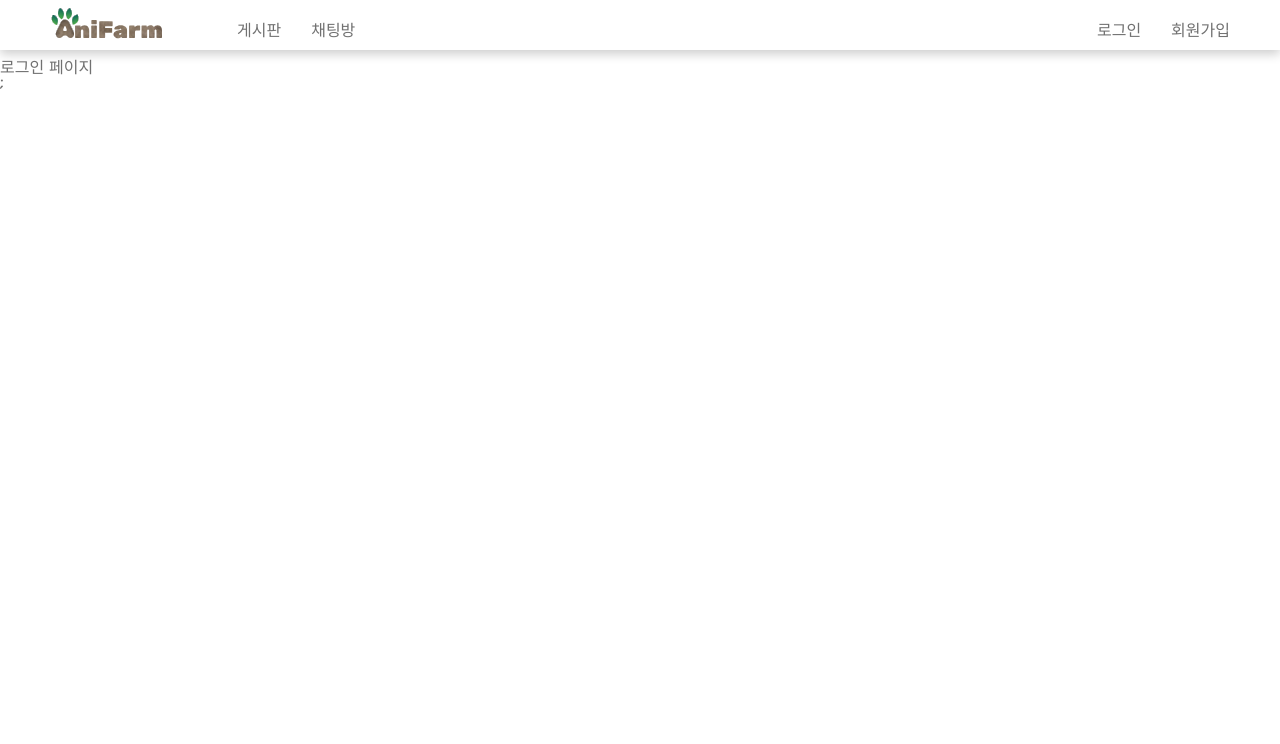
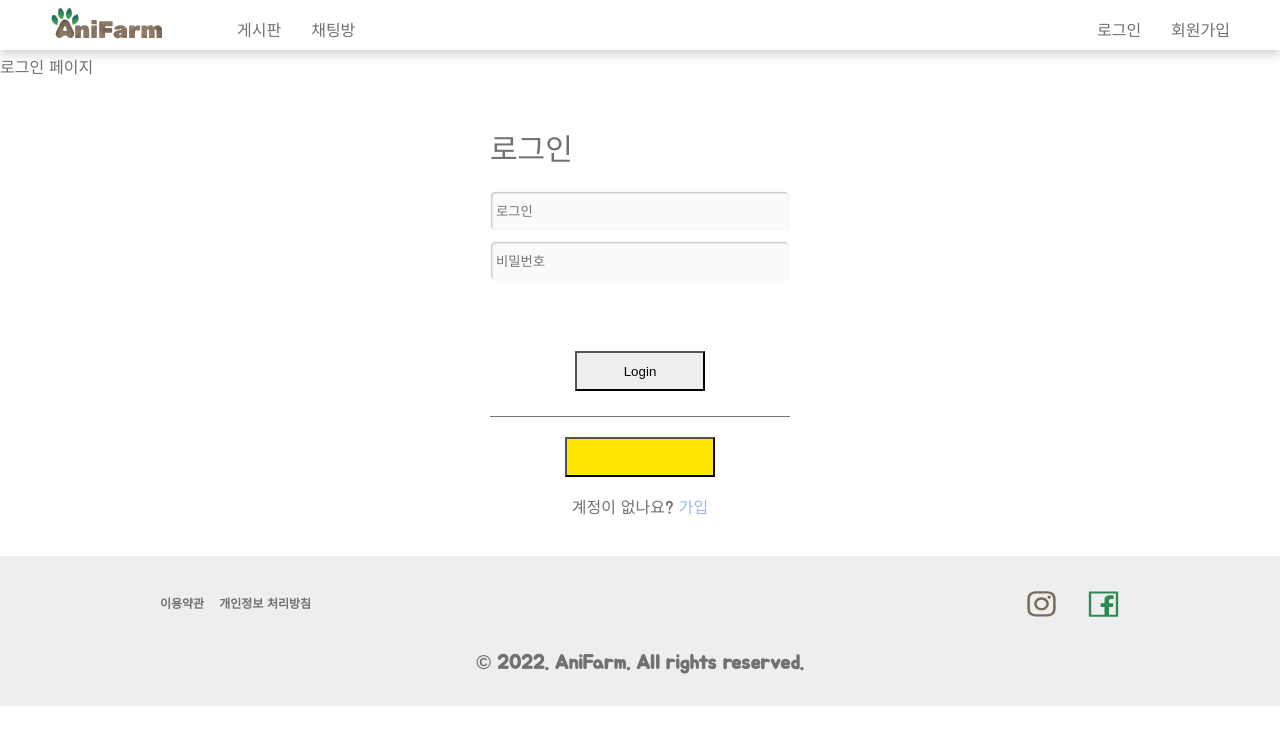
Before and after one commit to Ani-Farm/Ani-Farm-frontend, a React (Create React App) app: page /login in a window 1280 px wide. Shown: the top 744 px of the page. Built offline with nearby package versions, Linux system fonts and the light colour scheme.

Commit message:
login page

```diff
--- a/src/pages/login/index.tsx
+++ b/src/pages/login/index.tsx
@@ -1,11 +1,31 @@
 import React from "react";
+import { Link } from "react-router-dom";
+import Footer from "../../components/footer";
 import Navbar from "../../components/navbar";
+import * as S from "./styles";
 
 const LoginPage = () => {
   return (
     <>
       <Navbar />
-      <div style={{ marginTop: "60px" }}>로그인 페이지</div>;
+      <div style={{ marginTop: "60px" }}>로그인 페이지</div>
+      <S.Container>
+        <S.LoginTitle>로그인</S.LoginTitle>
+        <S.LoginContainer>
+          <S.LoginBox>
+            <S.LoginInput></S.LoginInput>
+            <S.PasswordInput></S.PasswordInput>
+          </S.LoginBox>
+          <S.LoginBtn>Login</S.LoginBtn>
+        </S.LoginContainer>
+        <S.SnsAndSignUpContainer>
+          <S.SnsSignUpBtn></S.SnsSignUpBtn>
+          <S.SignUpAnchor>
+            계정이 없나요? <Link to="/signup">가입</Link>
+          </S.SignUpAnchor>
+        </S.SnsAndSignUpContainer>
+      </S.Container>
+      <Footer />
     </>
   );
 };
--- a/src/pages/login/styles.tsx
+++ b/src/pages/login/styles.tsx
@@ -1 +1,91 @@
 import styled from "styled-components";
+
+export const Container = styled.div`
+  display: flex;
+  flex-direction: column;
+  align-items: center;
+  justify-content: space-between;
+  height: 380px;
+  width: 65%;
+  max-width: 300px;
+  margin: 0 auto;
+  margin-bottom: 40px;
+  margin-top: 60px;
+`;
+
+export const LoginTitle = styled.div`
+  font-size: 30px;
+  align-self: flex-start;
+`;
+
+export const LoginContainer = styled.div`
+  display: flex;
+  flex-direction: column;
+  justify-content: space-between;
+  align-items: center;
+  background-color: #ffffff;
+  width: 100%;
+  height: 200px;
+`;
+
+export const LoginBox = styled.div`
+  display: flex;
+  width: 100%;
+  flex-direction: column;
+  height: 90px;
+  justify-content: space-between;
+`;
+
+export const LoginInput = styled.input.attrs({ placeholder: "로그인" })`
+  background-color: #fafafa;
+  padding: 0 5px;
+  width: 100%;
+  height: 40px;
+  outline: none;
+  border: 1px solid #fafafa;
+  box-shadow: inset 1px 1px 2px rgba(0, 0, 0, 0.25);
+  border-radius: 5px;
+`;
+
+export const PasswordInput = styled(LoginInput).attrs({
+  placeholder: "비밀번호",
+})``;
+
+export const LoginBtn = styled.button`
+  background-color: #eeeeee;
+  width: 130px;
+  height: 40px;
+`;
+
+// export const Hr = styled.hr`
+//   position: absolute;
+//   width: 100%;
+//   color: black;
+// `;
+
+export const SnsAndSignUpContainer = styled.div`
+  display: flex;
+  flex-direction: column;
+  align-items: center;
+  justify-content: space-between;
+  height: 100px;
+  width: 100%;
+  background-color: #ffffff;
+  border-top: 1px solid;
+  padding-top: 20px;
+`;
+
+export const SnsSignUpBtn = styled.button`
+  background-color: #fee502;
+  width: 150px;
+  height: 40px;
+`;
+
+export const SignUpAnchor = styled.h3`
+  & > a {
+    color: #9bb6fb;
+    &:hover {
+      opacity: 0.8;
+    }
+  }
+`;
--- a/src/theme.ts
+++ b/src/theme.ts
@@ -1,4 +1,3 @@
-import { DefaultTheme } from 'styled-components'
+import { DefaultTheme } from "styled-components";
 
-export const theme: DefaultTheme = {
-}
+export const theme: DefaultTheme = {};
```
Also changed, not shown: src/styled.d.ts (+3 -4 lines).
